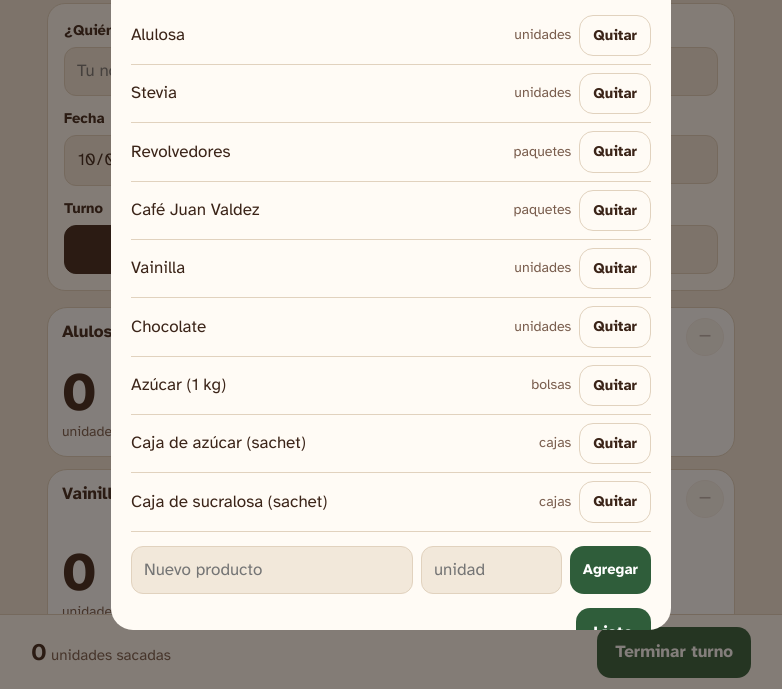
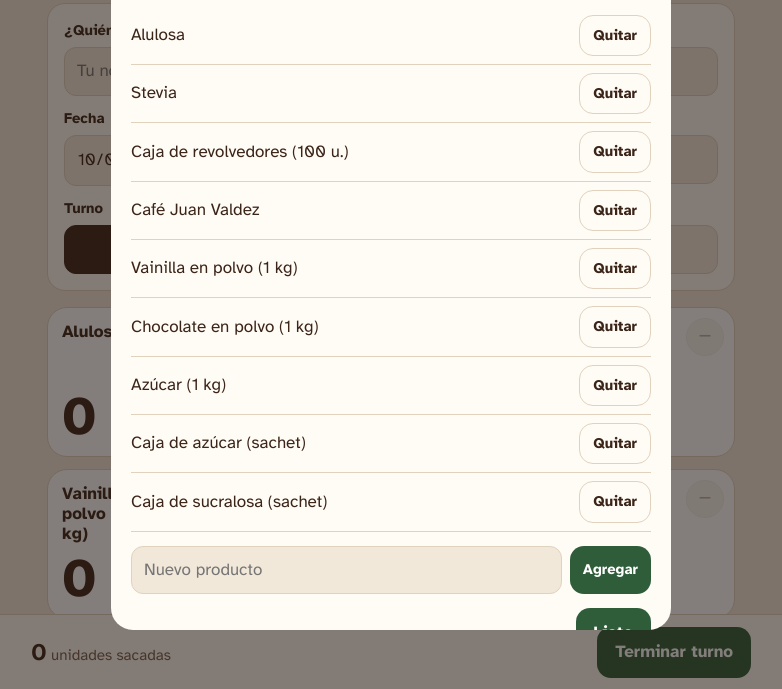
Before and after one commit to estebvnn7/CAFETERAS, a plain HTML site: page index.html in a window 1280 px wide. Both pictures are taken after a click on the button "Productos". Shown: the part 110-799 px from the top of the page, without its empty margins (249-1031 px from the left). Drawn offline with nearby package versions, Linux system fonts and the light colour scheme.

Commit message:
Add files via upload

```diff
--- a/index.html
+++ b/index.html
@@ -99,7 +99,7 @@ dialog::backdrop{background:rgba(30,20,16,.55)}
 .plist li{display:flex;gap:8px;align-items:center;padding:8px 0;border-bottom:1px solid var(--line)}
 .plist li span{flex:1}
 .plist li small{color:var(--muted)}
-.addrow{display:grid;grid-template-columns:2fr 1fr auto;gap:8px;margin-bottom:14px}
+.addrow{display:grid;grid-template-columns:1fr auto;gap:8px;margin-bottom:14px}
 .top{display:flex;justify-content:space-between;align-items:flex-start;gap:10px}
 .toast{
   position:fixed;left:50%;bottom:110px;transform:translateX(-50%);background:var(--ink);color:var(--bg);
@@ -170,7 +170,6 @@ dialog::backdrop{background:rgba(30,20,16,.55)}
   <ul class="plist" id="plist"></ul>
   <div class="addrow">
     <input id="newName" placeholder="Nuevo producto" aria-label="Nombre del producto">
-    <input id="newUnit" placeholder="unidad" aria-label="Unidad">
     <button class="btn small" id="addBtn" type="button">Agregar</button>
   </div>
   <div class="actions"><button class="btn" id="closeEdit" type="button">Listo</button></div>
@@ -180,17 +179,17 @@ dialog::backdrop{background:rgba(30,20,16,.55)}
 
 <script>
 const DEFAULTS = [
-  {id:"alulosa",name:"Alulosa",unit:"unidades"},
-  {id:"stevia",name:"Stevia",unit:"unidades"},
-  {id:"revol",name:"Revolvedores",unit:"paquetes"},
-  {id:"cafe",name:"Café Juan Valdez",unit:"paquetes"},
-  {id:"vaini",name:"Vainilla",unit:"unidades"},
-  {id:"choco",name:"Chocolate",unit:"unidades"},
-  {id:"azucar1kg",name:"Azúcar (1 kg)",unit:"bolsas"},
-  {id:"azucarsachet",name:"Caja de azúcar (sachet)",unit:"cajas"},
-  {id:"sucralosa",name:"Caja de sucralosa (sachet)",unit:"cajas"}
+  {id:"alulosa",name:"Alulosa"},
+  {id:"stevia",name:"Stevia"},
+  {id:"revol",name:"Caja de revolvedores (100 u.)"},
+  {id:"cafe",name:"Café Juan Valdez"},
+  {id:"vaini",name:"Vainilla en polvo (1 kg)"},
+  {id:"choco",name:"Chocolate en polvo (1 kg)"},
+  {id:"azucar1kg",name:"Azúcar (1 kg)"},
+  {id:"azucarsachet",name:"Caja de azúcar (sachet)"},
+  {id:"sucralosa",name:"Caja de sucralosa (sachet)"}
 ];
-const KEY = "conteo-cafeteria-v2";
+const KEY = "conteo-cafeteria-v3";
 const $ = s => document.querySelector(s);
 
 function todayStr(){
@@ -205,7 +204,14 @@ function load(){
   try{ const raw = localStorage.getItem(KEY); if(raw) return JSON.parse(raw); }catch(e){}
   return null;
 }
-let state = load() || {};
+let state = load();
+if(!state){
+  state = {};
+  try{
+    const old = JSON.parse(localStorage.getItem("conteo-cafeteria-v2")||"null");
+    if(old){ state.who = old.who; state.boss = old.boss; }
+  }catch(e){}
+}
 state.products = Array.isArray(state.products) && state.products.length ? state.products : DEFAULTS.slice();
 state.counts = state.counts || {};
 state.who = state.who || "";
@@ -235,10 +241,9 @@ function renderGrid(){
     tile.setAttribute("role","button"); tile.tabIndex = 0;
     tile.setAttribute("aria-label", `Sumar uno a ${p.name}. Llevas ${n}.`);
     tile.innerHTML = `<span class="name"></span>
-      <span><span class="num">${n}</span><br><span class="unit"></span></span>
+      <span class="num">${n}</span>
       <button class="minus" type="button" aria-label="Restar uno a ${p.name}" ${n?"":"disabled"}>−</button>`;
     tile.querySelector(".name").textContent = p.name;
-    tile.querySelector(".unit").textContent = p.unit || "";
     const add = ()=>change(p.id, 1);
     tile.addEventListener("click", add);
     tile.addEventListener("keydown", e=>{ if(e.key==="Enter"||e.key===" "){e.preventDefault();add();} });
@@ -271,7 +276,7 @@ function prettyDate(s){
 
 function greeting(){
   const h = new Date().getHours();
-  return h < 12 ? "Buenos días" : h < 20 ? "Buenas tardes" : "Buenas noches";
+  return h >= 5 && h < 12 ? "Buenos días" : h >= 12 && h < 20 ? "Buenas tardes" : "Buenas noches";
 }
 function unitFor(n, unit){
   if(!unit || n !== 1) return unit || "";
@@ -286,7 +291,7 @@ function buildMessage(){
   m += `Fecha: ${prettyDate(state.date)}\n\n`;
   if(items.length){
     m += `Productos sacados:\n`;
-    items.forEach(p=>{ const n = state.counts[p.id]; m += `• ${p.name}: ${n} ${unitFor(n,p.unit)}`.trimEnd() + `\n`; });
+    items.forEach(p=>{ const n = state.counts[p.id]; m += `• ${p.name}: ${n}\n`; });
   } else {
     m += `No se sacaron productos de la bodega en este turno.\n`;
   }
@@ -331,9 +336,8 @@ function renderList(){
   const ul = $("#plist"); ul.innerHTML = "";
   state.products.forEach((p,i)=>{
     const li = document.createElement("li");
-    li.innerHTML = `<span></span><small></small><button class="btn ghost small" type="button">Quitar</button>`;
+    li.innerHTML = `<span></span><button class="btn ghost small" type="button">Quitar</button>`;
     li.querySelector("span").textContent = p.name;
-    li.querySelector("small").textContent = p.unit || "";
     li.querySelector("button").addEventListener("click", ()=>{
       state.products.splice(i,1); delete state.counts[p.id]; save(); renderList(); renderGrid();
     });
@@ -344,8 +348,8 @@ $("#editBtn").addEventListener("click", ()=>{ renderList(); $("#editDlg").showMo
 $("#closeEdit").addEventListener("click", ()=>$("#editDlg").close());
 $("#addBtn").addEventListener("click", ()=>{
   const name = $("#newName").value.trim(); if(!name) return;
-  state.products.push({id:"p"+Date.now(), name, unit:$("#newUnit").value.trim()});
-  $("#newName").value = ""; $("#newUnit").value = ""; save(); renderList(); renderGrid();
+  state.products.push({id:"p"+Date.now(), name});
+  $("#newName").value = ""; save(); renderList(); renderGrid();
 });
 
 renderShift(); renderGrid();
```
